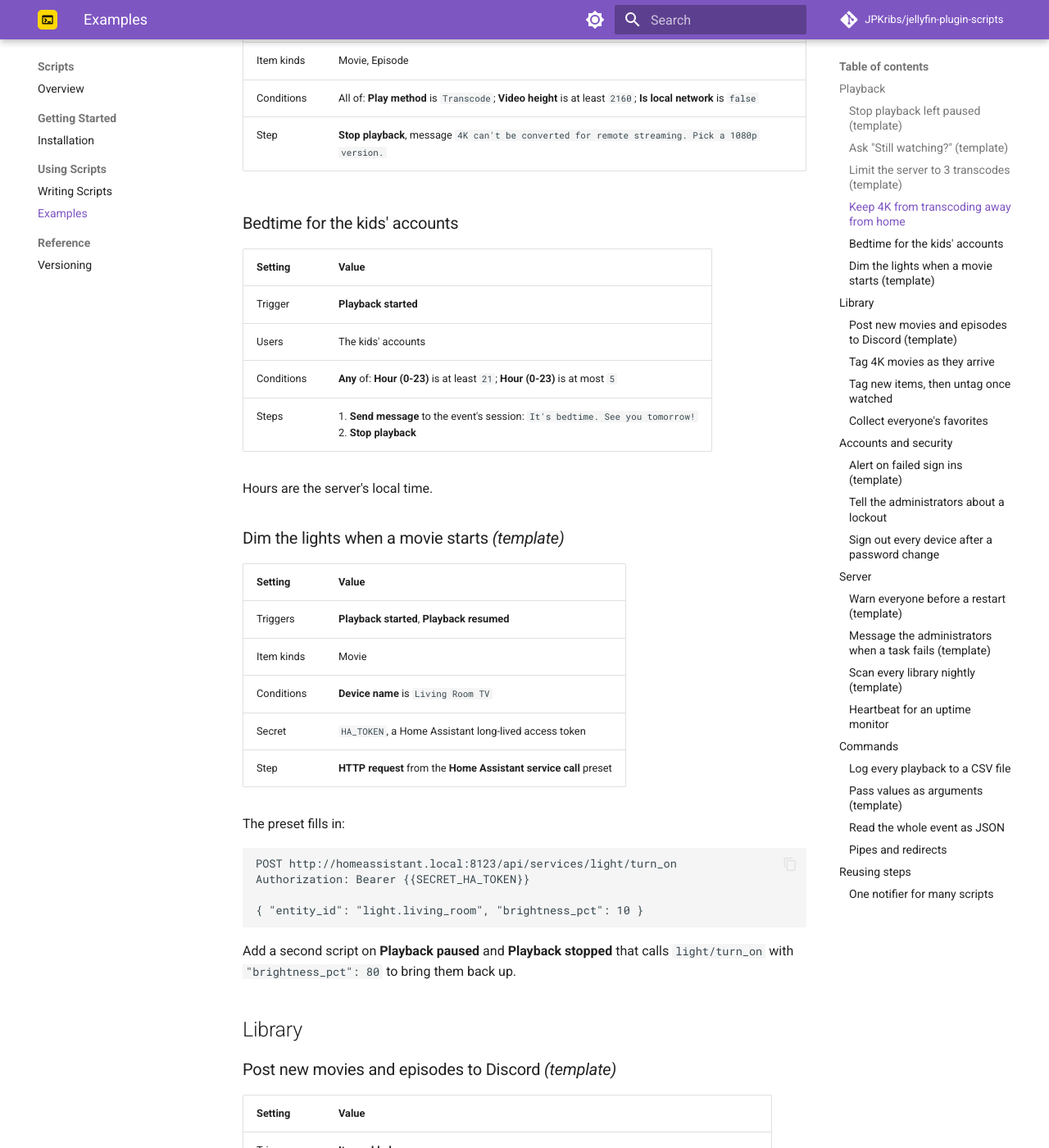
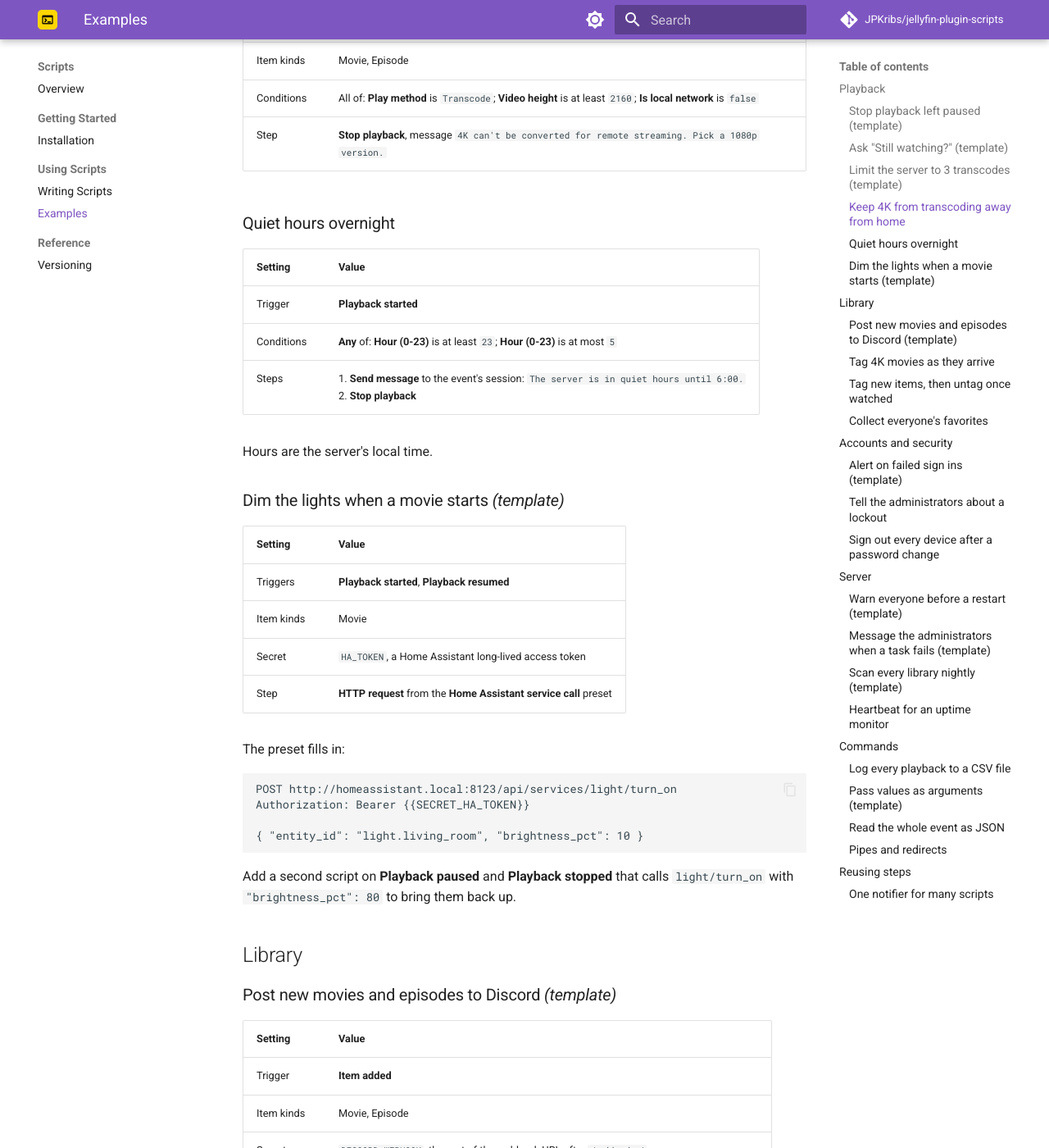
Before and after one commit to JPKribs/jellyfin-plugin-scripts, an MkDocs documentation site: the page built from docs/Examples.md, in a window 1280 px wide and 1400 px high, scrolled down 1425 px. Shown: the whole window at 82% size. Built offline with MkDocs 1.6.1 and Material for MkDocs 9.7.7, drawn with Linux system fonts in a browser that asks for light colours; comment, search, counter and statistics services are not loaded; some of the changed text lies outside the part shown.

Commit message:
Keep every docs example generic

```diff
--- a/docs/Examples.md
+++ b/docs/Examples.md
@@ -43,14 +43,13 @@ Stops the newest transcode when it would be the fourth.
 | Conditions | All of: **Play method** is `Transcode`; **Video height** is at least `2160`; **Is local network** is `false` |
 | Step | **Stop playback**, message `4K can't be converted for remote streaming. Pick a 1080p version.` |
 
-### Bedtime for the kids' accounts
+### Quiet hours overnight
 
 | Setting | Value |
 |---|---|
 | Trigger | **Playback started** |
-| Users | The kids' accounts |
-| Conditions | **Any** of: **Hour (0-23)** is at least `21`; **Hour (0-23)** is at most `5` |
-| Steps | 1. **Send message** to the event's session: `It's bedtime. See you tomorrow!` <br> 2. **Stop playback** |
+| Conditions | **Any** of: **Hour (0-23)** is at least `23`; **Hour (0-23)** is at most `5` |
+| Steps | 1. **Send message** to the event's session: `The server is in quiet hours until 6:00.` <br> 2. **Stop playback** |
 
 Hours are the server's local time.
 
@@ -60,7 +59,6 @@ Hours are the server's local time.
 |---|---|
 | Triggers | **Playback started**, **Playback resumed** |
 | Item kinds | Movie |
-| Conditions | **Device name** is `Living Room TV` |
 | Secret | `HA_TOKEN`, a Home Assistant long-lived access token |
 | Step | **HTTP request** from the **Home Assistant service call** preset |
 
@@ -130,7 +128,7 @@ Tags belong to the item, not a user, so the first person to finish it removes th
 | Trigger | **Favorite changed** |
 | Item kinds | Movie |
 | Conditions | **Is favorite** is `true` |
-| Step | **Add to collection**, choose a collection such as *Family favorites* |
+| Step | **Add to collection**, choose the collection to gather them in |
 
 A second script with **Is favorite** is `false` and **Remove from collection** keeps it tidy.
 
```
